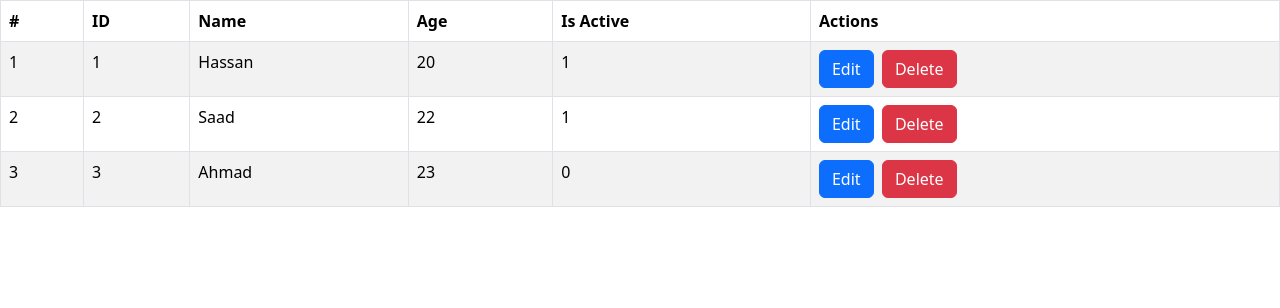
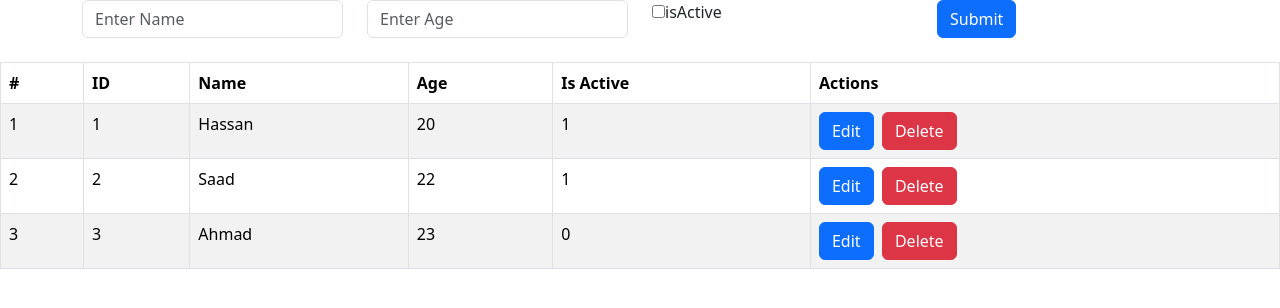
Before and after one commit to hassanimtiaz-rana/EasyShipProj, a React (Vite) app in the folder easyship-project/: page /inventory in a window 1280 px wide. Shown: the top 308 px of the page. Built offline with nearby package versions, Linux system fonts and the light colour scheme.

Commit message:
Update inventory
Added Delete and edit pop up window where you enter details

```diff
--- a/easyship-project/src/inventoryCrud.jsx
+++ b/easyship-project/src/inventoryCrud.jsx
@@ -2,7 +2,9 @@ import React, { useState,useEffect, Fragment } from "react";
 import Table from 'react-bootstrap/Table';
 import Button from 'react-bootstrap/Button';
 import Modal from 'react-bootstrap/Modal';
-
+import Container from 'react-bootstrap/Container';
+import Row from 'react-bootstrap/Row';
+import Col from 'react-bootstrap/Col';
 
 function InventoryCrud()
 {
@@ -10,6 +12,16 @@ function InventoryCrud()
 
   const handleClose = () => setShow(false);
   const handleShow = () => setShow(true);
+  const[name,setName]=useState('');
+  const[age,setAge]=useState('');
+  const[isActive,setIsActive]=useState(0);
+
+  const[editId,setEditId]=useState('');
+  const[editName,setEditName]=useState('');
+  const[editAge,setEditAge]=useState('');
+  const[editIsActive,setEditIsActive]=useState(0);
+
+
     const empdata=[
        {
        emp_id:1,
@@ -57,9 +69,33 @@ function InventoryCrud()
 
 
     }
+    const handleUpdate=()=>{
+
+    }
 return(
     <>
     <Fragment>
+    <Container>
+
+      <Row>
+        <Col>
+        <input type="text" className="form-control" placeholder="Enter Name" value={name}
+        onChange={(e)=>setName(e.target.value)}
+        />
+        </Col>
+        <Col><input type="text" className="form-control" placeholder="Enter Age" value={age}
+        onChange={(e)=>setAge(e.target.value)}
+        /></Col>
+        <Col><input type="checkbox" checked={isActive === 1 ? true : false}
+        onChange={(e)=>setIsActive(e)} value={isActive}
+        />
+        <label >isActive</label></Col>
+        <Col>
+        <button className="btn btn-primary">Submit</button>
+        </Col>
+      </Row>
+    </Container>
+    <br></br>
     <Table striped bordered hover>
       <thead>
         <tr>
@@ -102,14 +138,33 @@ return(
         <Modal.Header closeButton>
           <Modal.Title>Update/ Modify Product</Modal.Title>
         </Modal.Header>
-        <Modal.Body></Modal.Body>
+        <Modal.Body><Container>
+
+      <Row>
+      <Col>
+        <input type="text" className="form-control" placeholder="Enter Name" value={editName}
+        onChange={(e)=>setEditName(e.target.value)}
+        />
+        </Col>
+        <Col><input type="text" className="form-control" placeholder="Enter Age" value={editAge}
+        onChange={(e)=>setEditAge(e.target.value)}
+        /></Col>
+        <Col><input type="checkbox" checked={editIsActive === 1 ? true : false}
+        onChange={(e)=>setEditIsActive(e)} value={editIsActive}
+        />
+        <label >isActive</label></Col>
+        <Col>
+        <button className="btn btn-primary">Submit</button>
+        </Col>
+      </Row>
+    </Container></Modal.Body>
         <Modal.Footer>
-          <Button variant="secondary" onClick={handleClose}>
+          <button className="btn btn-secondary" onClick={handleClose}>
             Close
-          </Button>
-          <Button variant="primary" onClick={handleClose}>
+          </button>
+          <button className="btn btn-primary" onClick={handleUpdate}>
             Save Changes
-          </Button>
+          </button>
         </Modal.Footer>
       </Modal>
     </Fragment>
```
